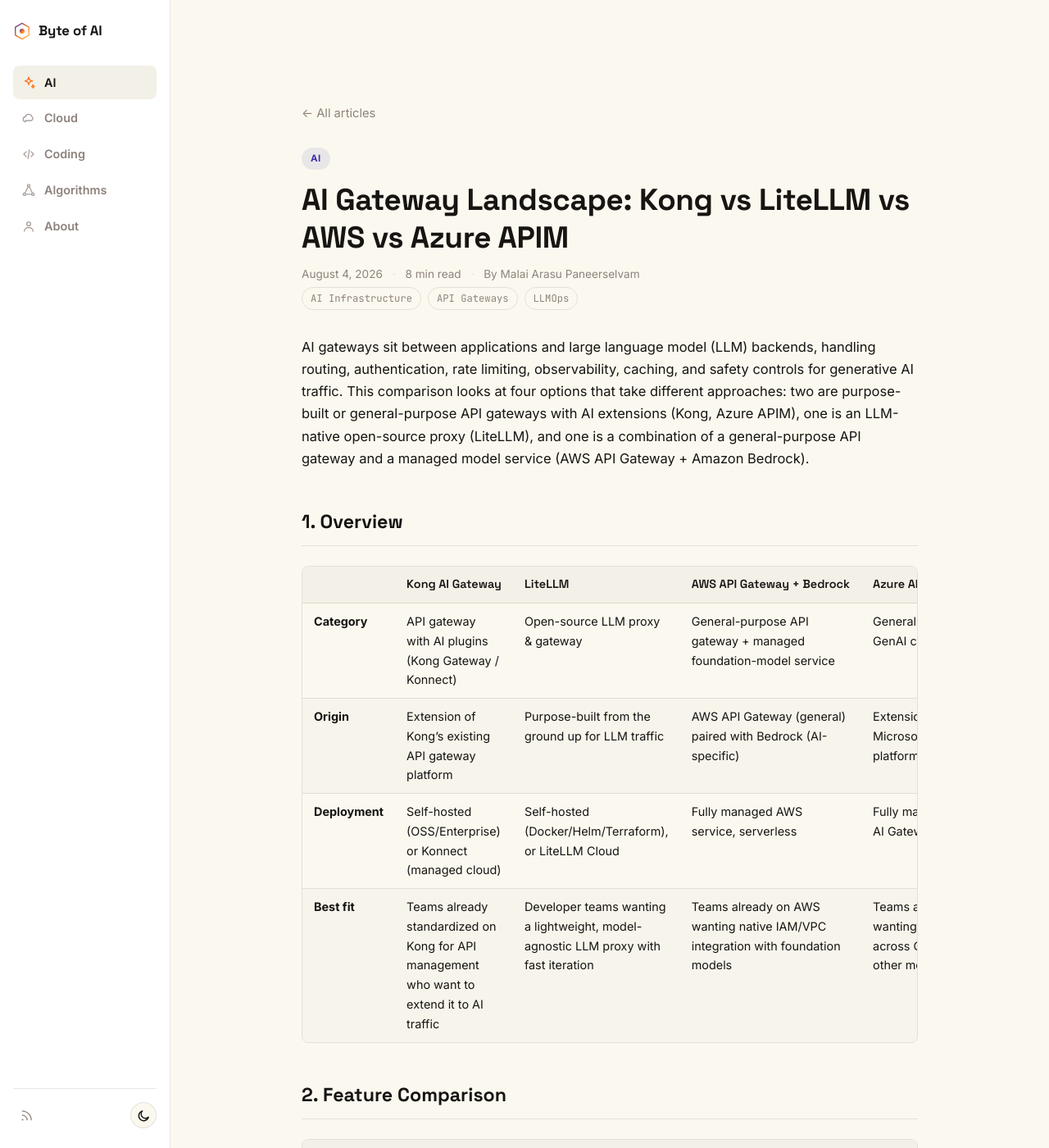
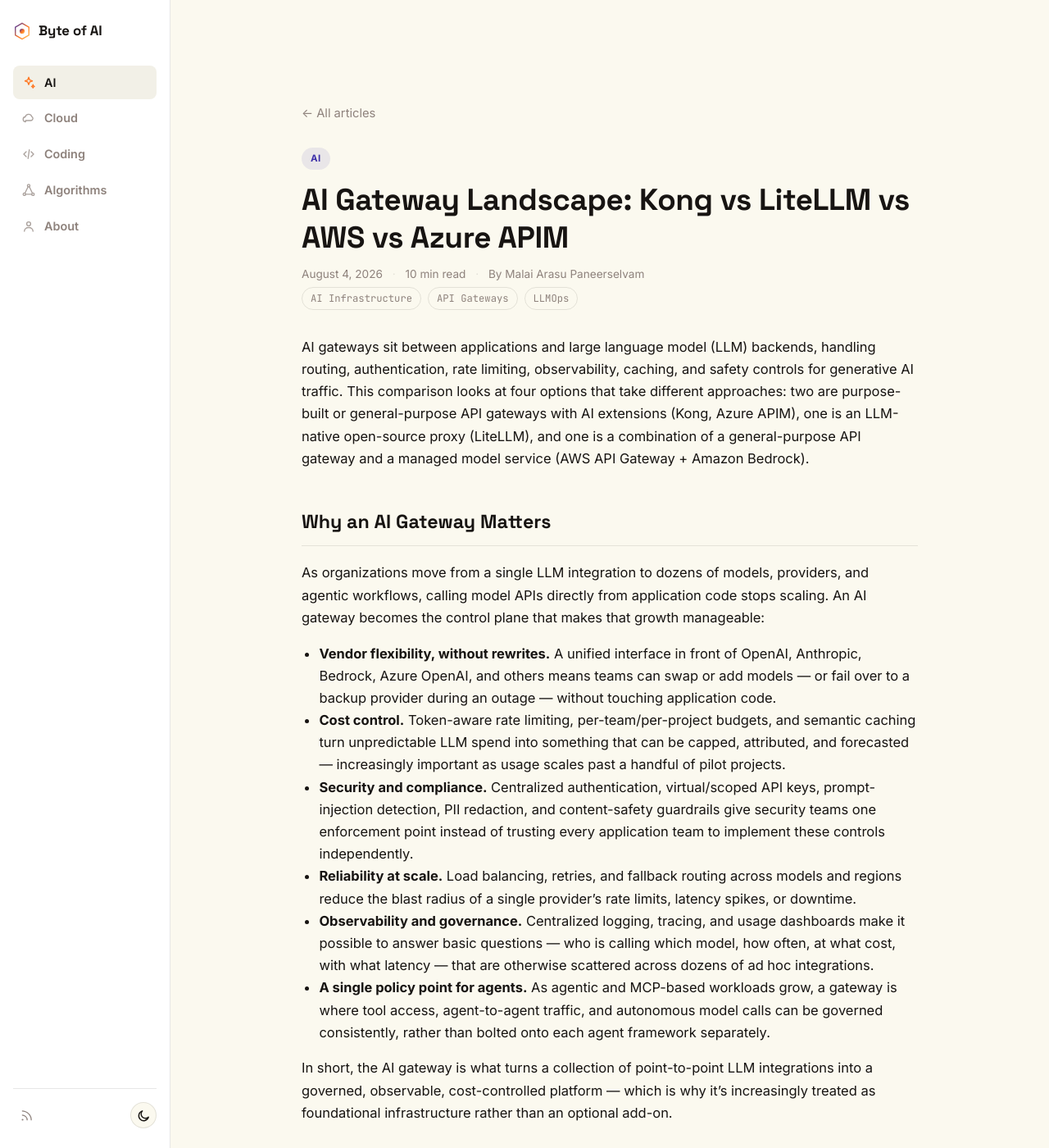
Before and after one commit to malaiarasu/byteofai, a Jekyll site: the page built from _posts/2026-08-04-ai-gateway-landscape-comparison.md, in a window 1280 px wide and 1400 px high. Shown: the whole window at 82% size. Built offline with Jekyll 4.4.1, drawn with Linux system fonts in a browser that asks for light colours.

Commit message:
Add 'Why an AI Gateway Matters' section to AI Gateway Landscape article
Co-authored-by: Cursor <cursoragent@cursor.com>

```diff
--- a/_posts/2026-08-04-ai-gateway-landscape-comparison.md
+++ b/_posts/2026-08-04-ai-gateway-landscape-comparison.md
@@ -8,6 +8,19 @@ excerpt: "A comparison of Kong AI Gateway, LiteLLM, AWS API Gateway + Bedrock, a
 ---
 
 AI gateways sit between applications and large language model (LLM) backends, handling routing, authentication, rate limiting, observability, caching, and safety controls for generative AI traffic. This comparison looks at four options that take different approaches: two are purpose-built or general-purpose API gateways with AI extensions (Kong, Azure APIM), one is an LLM-native open-source proxy (LiteLLM), and one is a combination of a general-purpose API gateway and a managed model service (AWS API Gateway + Amazon Bedrock).
+
+## Why an AI Gateway Matters
+
+As organizations move from a single LLM integration to dozens of models, providers, and agentic workflows, calling model APIs directly from application code stops scaling. An AI gateway becomes the control plane that makes that growth manageable:
+
+- **Vendor flexibility, without rewrites.** A unified interface in front of OpenAI, Anthropic, Bedrock, Azure OpenAI, and others means teams can swap or add models — or fail over to a backup provider during an outage — without touching application code.
+- **Cost control.** Token-aware rate limiting, per-team/per-project budgets, and semantic caching turn unpredictable LLM spend into something that can be capped, attributed, and forecasted — increasingly important as usage scales past a handful of pilot projects.
+- **Security and compliance.** Centralized authentication, virtual/scoped API keys, prompt-injection detection, PII redaction, and content-safety guardrails give security teams one enforcement point instead of trusting every application team to implement these controls independently.
+- **Reliability at scale.** Load balancing, retries, and fallback routing across models and regions reduce the blast radius of a single provider's rate limits, latency spikes, or downtime.
+- **Observability and governance.** Centralized logging, tracing, and usage dashboards make it possible to answer basic questions — who is calling which model, how often, at what cost, with what latency — that are otherwise scattered across dozens of ad hoc integrations.
+- **A single policy point for agents.** As agentic and MCP-based workloads grow, a gateway is where tool access, agent-to-agent traffic, and autonomous model calls can be governed consistently, rather than bolted onto each agent framework separately.
+
+In short, the AI gateway is what turns a collection of point-to-point LLM integrations into a governed, observable, cost-controlled platform — which is why it's increasingly treated as foundational infrastructure rather than an optional add-on.
 
 ## 1. Overview
 
```
